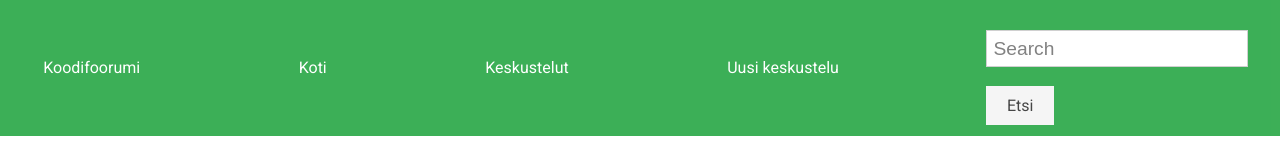
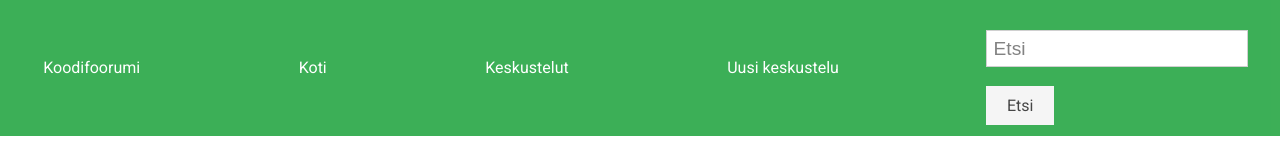
Before and after one commit to laukempp/DiscussionForumFront, a React (Create React App) app: page / in a window 1280 px wide. Shown: the top 160 px of the page. Built offline with nearby package versions, Linux system fonts and the light colour scheme.

Commit message:
hakukenttä suomennettu

```diff
--- a/src/layout/Search.js
+++ b/src/layout/Search.js
@@ -51,7 +51,7 @@ class Search extends React.Component {
                             value={this.state.searchText}
                             onKeyUp={this.handleSearchKeyUp}
                             type="text"
-                            placeholder="Search"
+                            placeholder="Etsi"
                             className="mr-sm-2"
                         />
                         <Button onClick={this.handleSearchSubmit} variant="outline-info">
```
